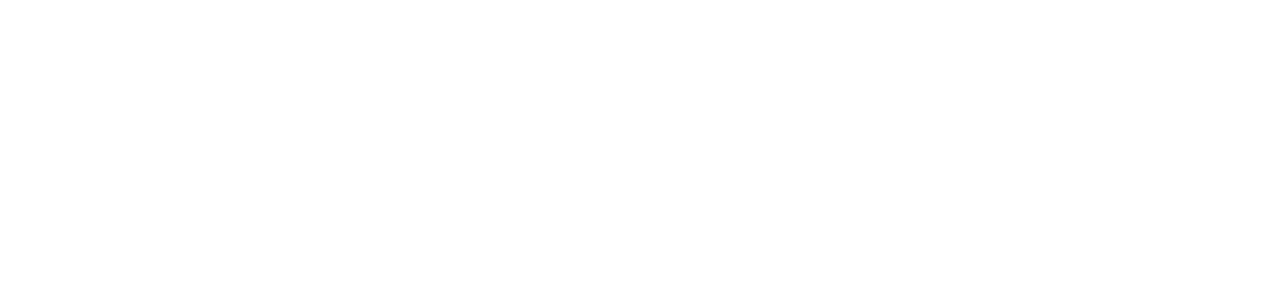
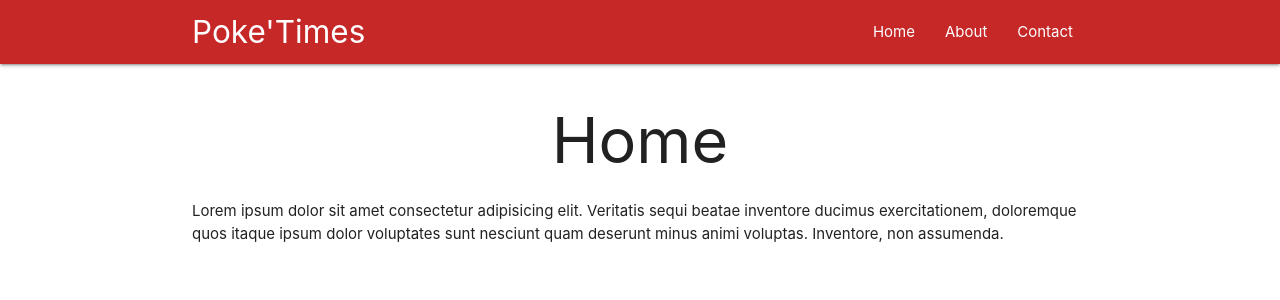
Before and after one commit to notsarthak/Poketimes-react, a React (Create React App) app: page / in a window 1280 px wide. Shown: the top 300 px of the page. Built offline with nearby package versions, Linux system fonts and the light colour scheme.

Commit message:
Initial setup of react router

```diff
--- a/package.json
+++ b/package.json
@@ -8,6 +8,7 @@
     "@testing-library/user-event": "^7.2.1",
     "react": "^16.13.1",
     "react-dom": "^16.13.1",
+    "react-router-dom": "^5.2.0",
     "react-scripts": "3.4.1"
   },
   "scripts": {
--- a/src/App.js
+++ b/src/App.js
@@ -1,12 +1,22 @@
 import React, {Component} from 'react';
+import Navbar from './components/Navbar'
+import {BrowserRouter,Route} from 'react-router-dom'
+import Home from './components/Home';
+import About from './components/About';
+import Contact from './components/Contact';
 
 class App extends Component{
   render()
   {
     return (
-      <div className="App">
-
-      </div>
+      <BrowserRouter>
+        <div className="App">
+          <Navbar/>
+          <Route path='/' component={Home}></Route>
+          <Route path='/about' component={About}></Route>
+          <Route path='/contact' component={Contact}></Route>
+        </div>
+      </BrowserRouter>
     );
   }
 }
```
Also changed, not shown: 1 other file (tests, documents, lock files or other folders).
